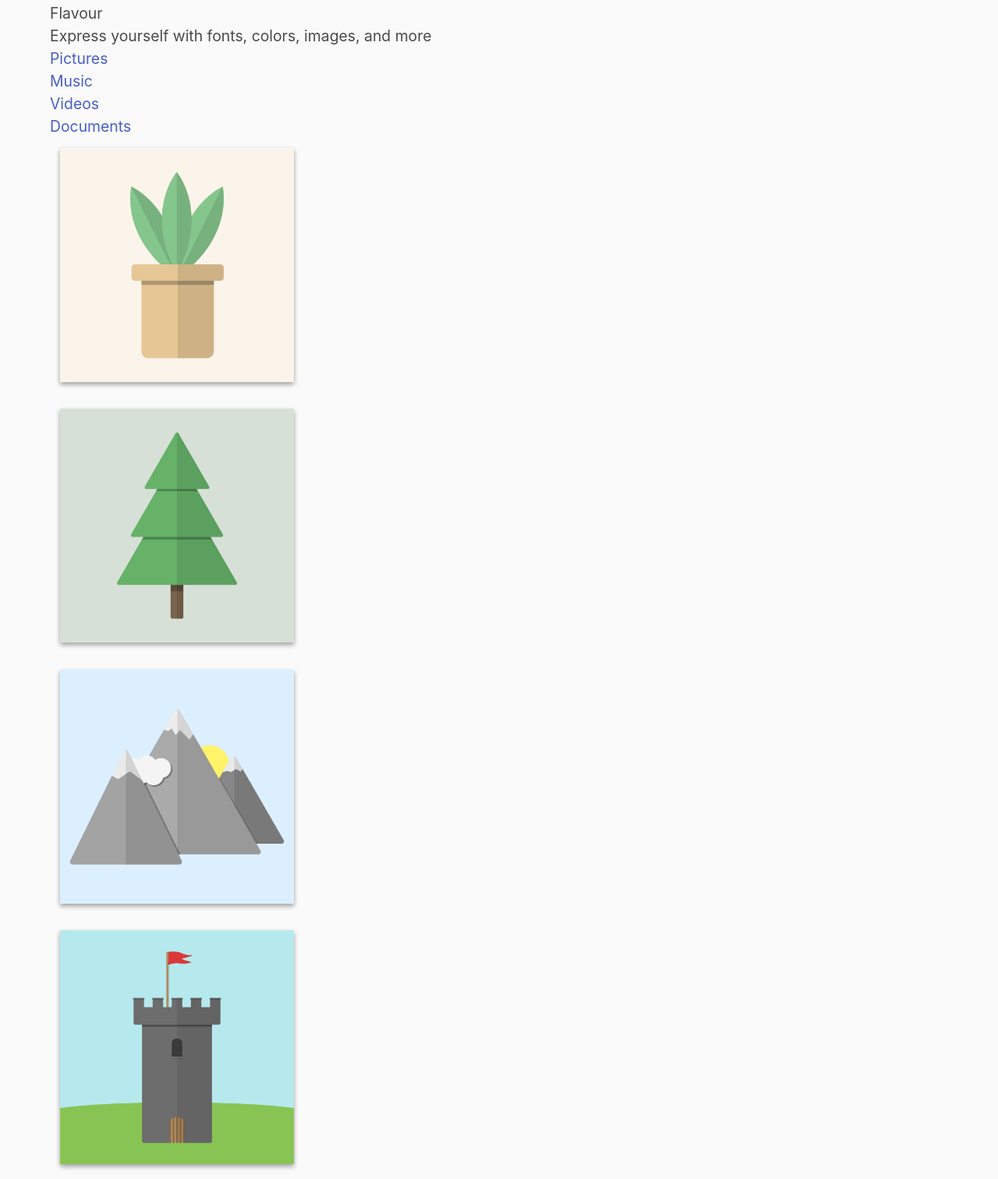
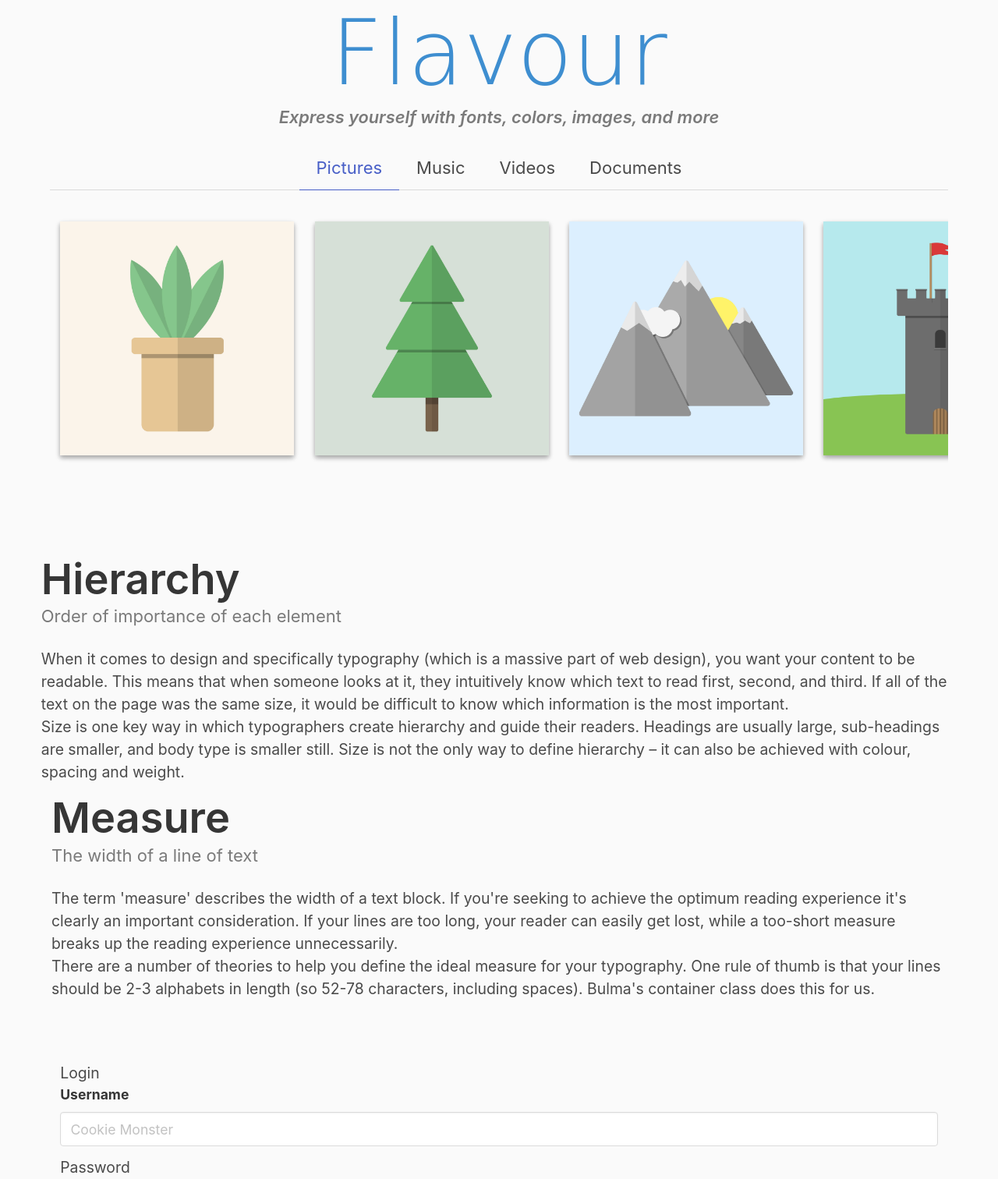
Before and after one commit to jdmar3-comp426/a02-gda975, a website: page index.html in a window 1280 px wide. Shown: the part 2342-3854 px from the top of the page at 78% size. Drawn offline with nearby package versions, Linux system fonts and the light colour scheme; a web font is replaced by a local one.

Commit message:
Finished fourth dection

```diff
--- a/index.html
+++ b/index.html
@@ -87,19 +87,19 @@
 </section>
 <section class="section">
     <div class="container">
-        <div class="">
-            <h1 class="">Flavour</h1>
-            <h5 class="">Express yourself with fonts, colors, images, and more</h5>
+        <div class="content has-text-centered">
+            <h1 class="title has-text-info is-family-secondary">Flavour</h1>
+            <h5 class="subtitle has-text-grey is-italic">Express yourself with fonts, colors, images, and more</h5>
         </div>
-        <div class="">
+        <div class="tabs is-medium is-centered">
             <ul>
-                <li class=""><a>Pictures</a></li>
+                <li class="is-active"><a>Pictures</a></li>
                 <li><a>Music</a></li>
                 <li><a>Videos</a></li>
                 <li><a>Documents</a></li>
             </ul>
         </div>
-        <div class="">
+        <div class="tabs is-medium is-centered">
             <div class="column">
                 <img src="images/all-01.jpg" alt="Pictures">
             </div>
@@ -115,13 +115,13 @@
         </div>
     </div>
 </section>
-<section class="">
+<section class="section">
     <div class="">
-        <div class="content">
+        <div class="">
             <div class="">
-                <div class="column">
-                    <h1 class="">Hierarchy</h1>
-                    <h5 class="">Order of importance of each element</h5>
+                <div class="">
+                    <h1 class="title">Hierarchy</h1>
+                    <h5 class="subtitle has-text-grey">Order of importance of each element</h5>
                     <p>
 		    	When it comes to design and specifically typography (which is a massive part of web design), you want your content to be readable.
 			This means that when someone looks at it, they intuitively know which text to read first, second, and third.
@@ -133,9 +133,9 @@
                         Size is not the only way to define hierarchy – it can also be achieved with colour, spacing and weight.
 		    </p>
                 </div>
-                <div class="">
-                    <h1 class="">Measure</h1>
-                    <h5 class="">The width of a line of text</h5>
+                <div class="column">
+                    <h1 class="title">Measure</h1>
+                    <h5 class="subtitle has-text-grey">The width of a line of text</h5>
                     <p>
 		    	The term 'measure' describes the width of a text block.
 		    	If you're seeking to achieve the optimum reading experience it's clearly an important consideration.
```
